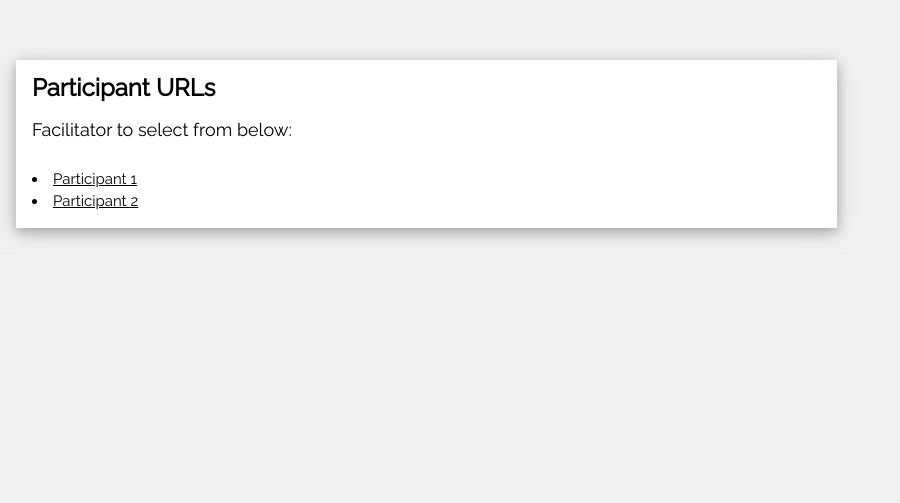
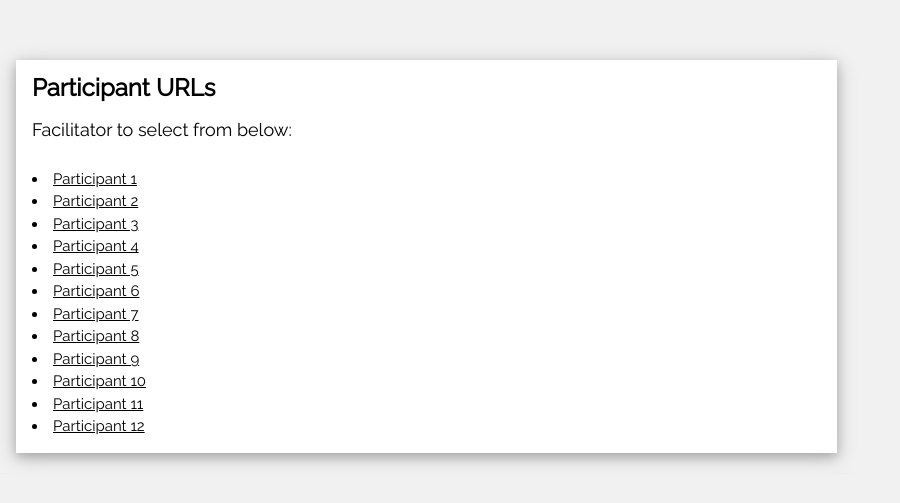
Before and after one commit to LozElise/AHQ, a plain HTML site: page QSuper/index.html in a window 1280 px wide. Shown: the part 137-640 px from the top of the page, without its empty margins (0-900 px from the left). Drawn offline with nearby package versions, Linux system fonts and the light colour scheme.

Commit message:
Update index.html

```diff
--- a/QSuper/index.html
+++ b/QSuper/index.html
@@ -34,8 +34,18 @@ and is wrapped around the whole page content, except for the footer in this exam
 
     <div class="w3-container">
       <p>
-      			<li><a href="URL">Participant 1</a></li>
+      			<li><a href="https://afin83.github.io/qsuper/build/pages/mol/mol_index.html">Participant 1</a></li>
         		<li><a href="URL">Participant 2</a></li>
+            <li><a href="URL">Participant 3</a></li>
+            <li><a href="URL">Participant 4</a></li>
+            <li><a href="URL">Participant 5</a></li>
+            <li><a href="URL">Participant 6</a></li>
+            <li><a href="URL">Participant 7</a></li>
+            <li><a href="URL">Participant 8</a></li>
+            <li><a href="URL">Participant 9</a></li>
+            <li><a href="URL">Participant 10</a></li>
+            <li><a href="URL">Participant 11</a></li>
+            <li><a href="URL">Participant 12</a></li>
             </p>
 
     </div>
```
